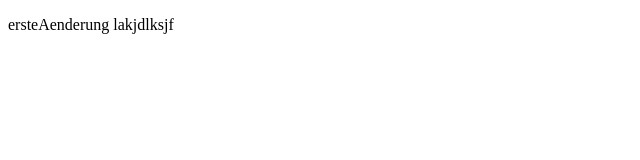
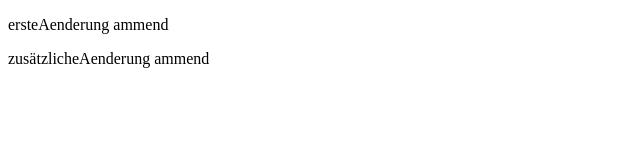
Before and after one commit to StephanLeins12/test-repo, a plain HTML site: page index.html in a window 1280 px wide. Shown: the whole page, without its empty margins (0-640 px from the left). Drawn offline with Linux system fonts and the light colour scheme.

Commit message:
ammend first commit message changed to index.html

```diff
--- a/index.html
+++ b/index.html
@@ -6,6 +6,7 @@
     <title>My Website</title>
 </head>
 <body>
-    <p>ersteAenderung lakjdlksjf</p>
+    <p>ersteAenderung ammend</p>
+    <p>zusätzlicheAenderung ammend</p>
 </body>
 </html>
```
